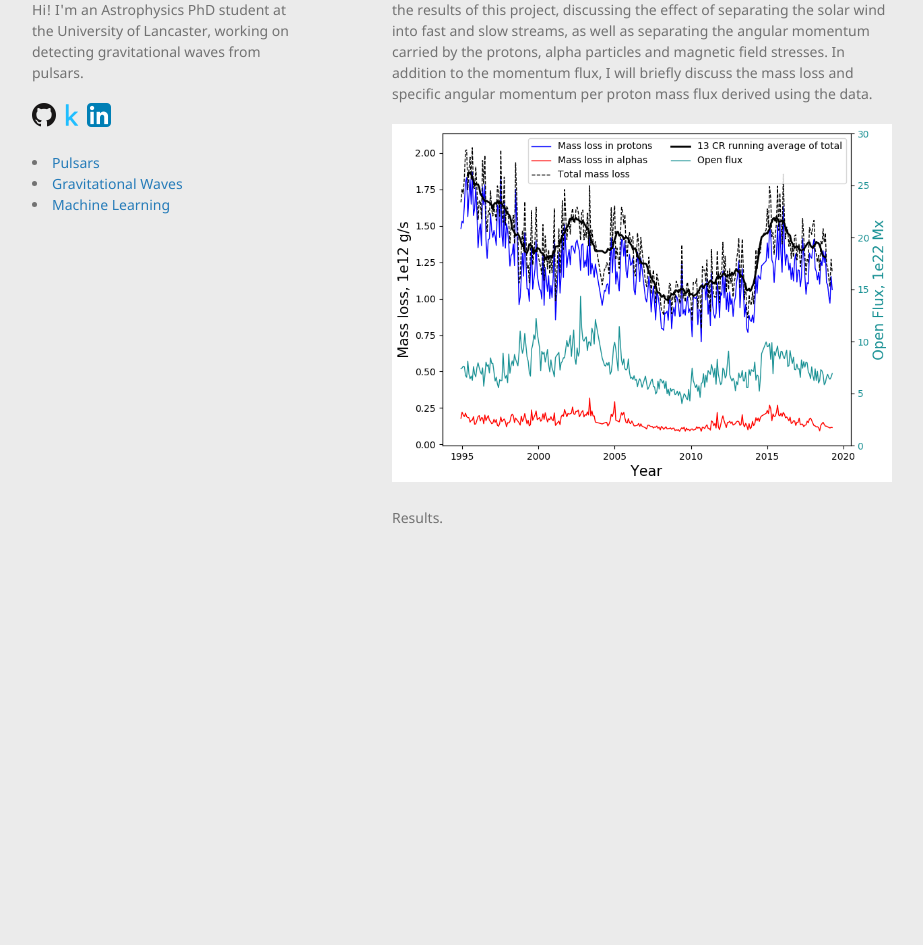
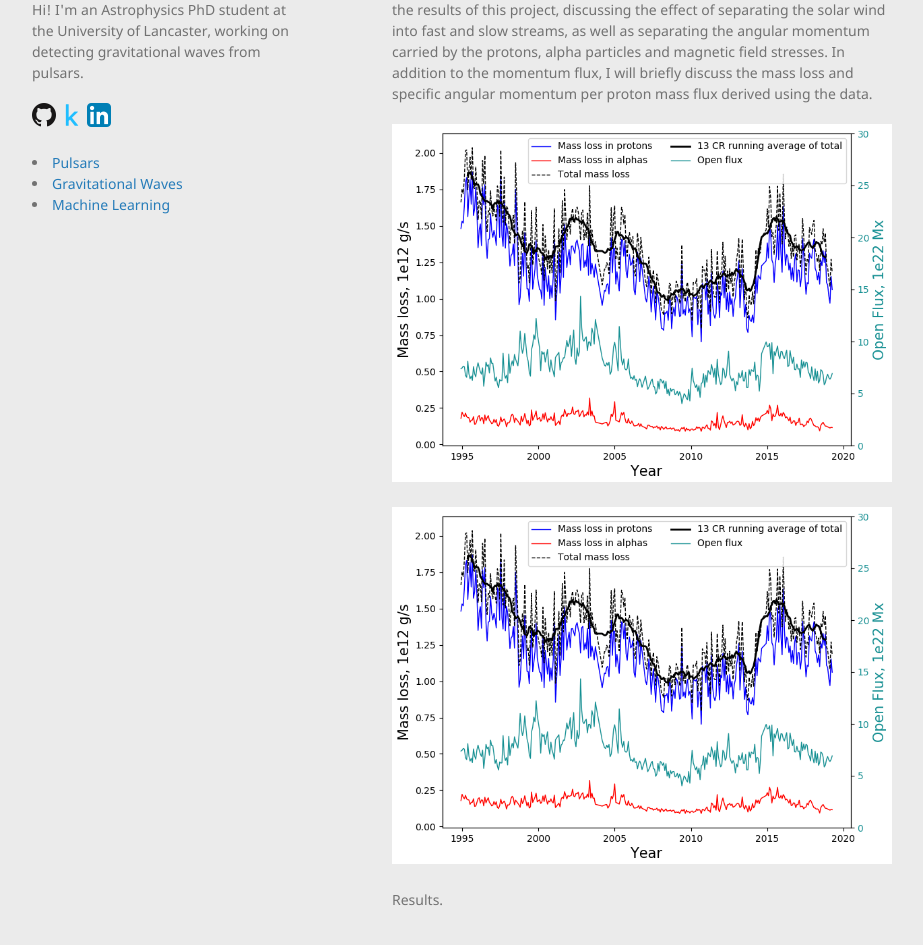
Before and after one commit to alhewitt/alhewitt.github.io, a Jekyll site: the page built from direct-detection.md, in a window 1280 px wide and 1297 px high. Shown: the part 317-1262 px from the top of the window, without its empty margins (178-1101 px from the left). Built offline with Jekyll 4.4.1, drawn with Linux system fonts in a browser that asks for light colours; our own code applies the rules of GitHub Pages for plain Markdown files; grey boxes are pictures that could not be loaded.

Commit message:
Update direct-detection.md

```diff
--- a/direct-detection.md
+++ b/direct-detection.md
@@ -8,6 +8,9 @@
 
 I have used data from the *Wind* spacecraft to produce a new, experimental value for the angular momentum flux of the Sun. In this talk, I will go over the results of this project, discussing the effect of separating the solar wind into fast and slow streams, as well as separating the angular momentum carried by the protons, alpha particles and magnetic field stresses. In addition to the momentum flux, I will briefly discuss the mass loss and specific angular momentum per proton mass flux derived using the data.
 
-![massloss](assets/img/solar/MassLoss.png)
+<p align="center">
+  <img src="assets/img/solar/MassLoss.png" alt="MassLoss.png"/>
+</p>
+![MassLoss](assets/img/solar/MassLoss.png)
 
 Results.
```
